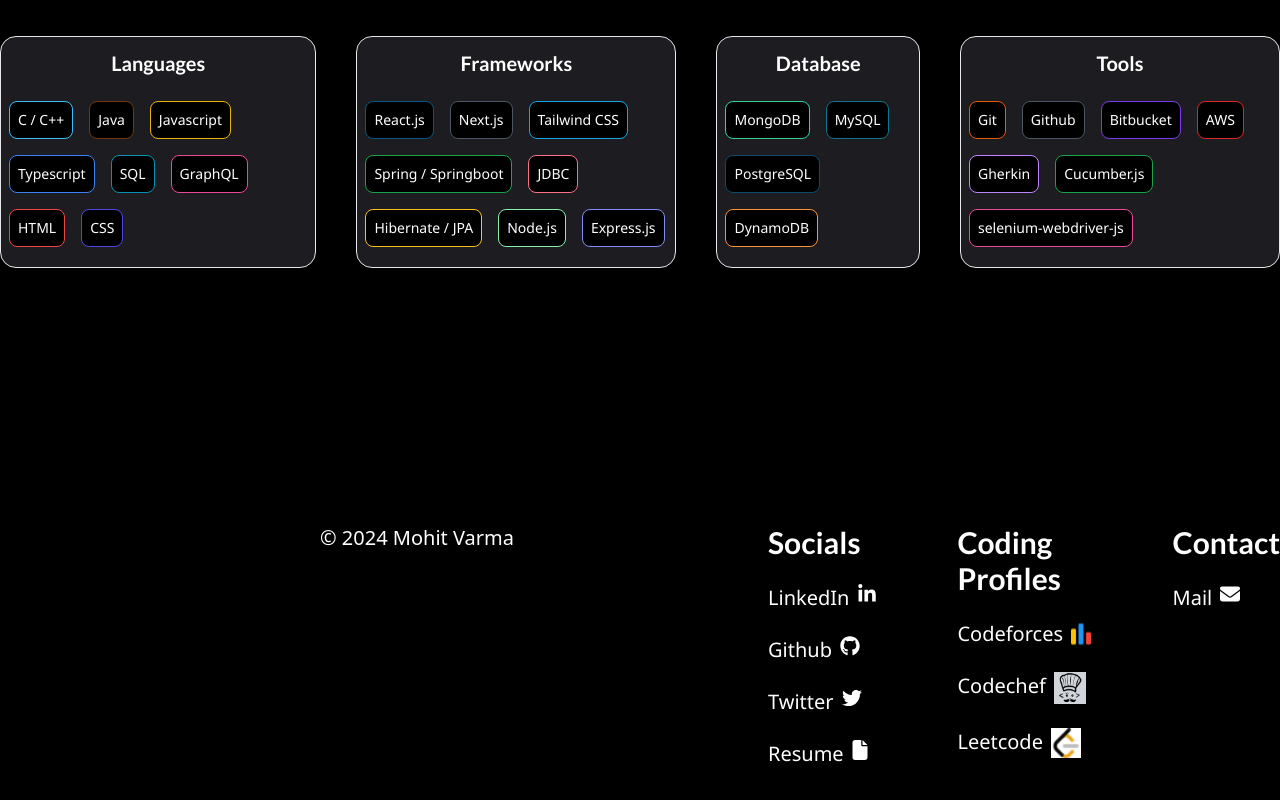
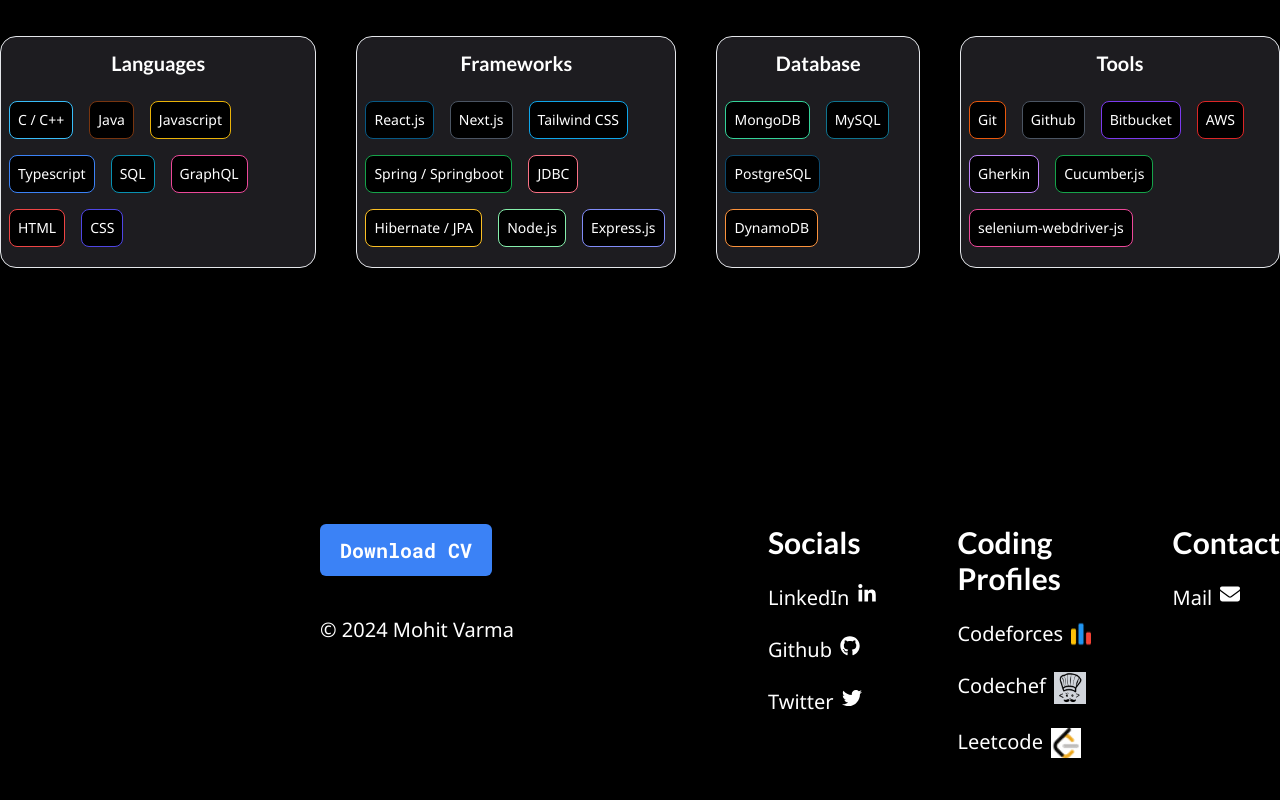
Before and after one commit to n0IQ/Portfolio, a Next.js app: page / in a window 1280 px wide. Shown: the part 1172-1972 px from the top of the page. Built offline with nearby package versions, Linux system fonts and the light colour scheme; a web font is replaced by a local one.

Commit message:
Added 'Download CV' button replacing link

```diff
--- a/src/components/Home/Footer.tsx
+++ b/src/components/Home/Footer.tsx
@@ -7,12 +7,12 @@
   faGithub,
   faTwitter,
 } from '@fortawesome/free-brands-svg-icons';
-import { faFile, faEnvelope } from '@fortawesome/free-solid-svg-icons';
+import { faEnvelope } from '@fortawesome/free-solid-svg-icons';
 import CodeforcesLogo from '../../../public/images/codeforces_logo.png';
 import CodechefLogo from '../../../public/images/codechef_logo.png';
 import LeetcodeLogo from '../../../public/images/leetcode_logo.png';
 
-library.add(fab, faLinkedinIn, faGithub, faTwitter, faFile, faEnvelope);
+library.add(fab, faLinkedinIn, faGithub, faTwitter, faEnvelope);
 
 import {
   EMAIL_ADDRESS,
@@ -30,10 +30,18 @@
   return (
     <footer id="footer" className="mt-64 grid grid-cols-5">
       <div className="col-span-3 ml-80">
-        <span className="text-contents text-xl font-conten">
+        <div className="mb-10">
+          <a href="#footer">
+            <button className="bg-blue-500 hover:bg-blue-600 text-primary font-bold font-secondaryContent text-xl py-3 px-5 rounded-md">
+              Download CV
+            </button>
+          </a>
+        </div>
+        <span className="text-contents text-xl font-content">
           {FOOTER_TRADEMARK_SYMBOL + currentDate + FOOTER_TRADEMARK_TEXT}
         </span>
       </div>
+
       <div className="col-span-2 flex gap-20">
         {/* Social links */}
         <ul>
@@ -70,17 +78,6 @@
               <FontAwesomeIcon
                 icon={['fab', 'twitter']}
                 className="w-5 ml-2 text-contents"
-              />
-            </a>
-          </li>
-          <li className="footer-social-links">
-            <a href="" target="_blank" className="flex">
-              <span className="text-contents footer-social-links-text">
-                Resume
-              </span>
-              <FontAwesomeIcon
-                icon={['fas', 'file']}
-                className="w-4 ml-2 text-contents"
               />
             </a>
           </li>
```
